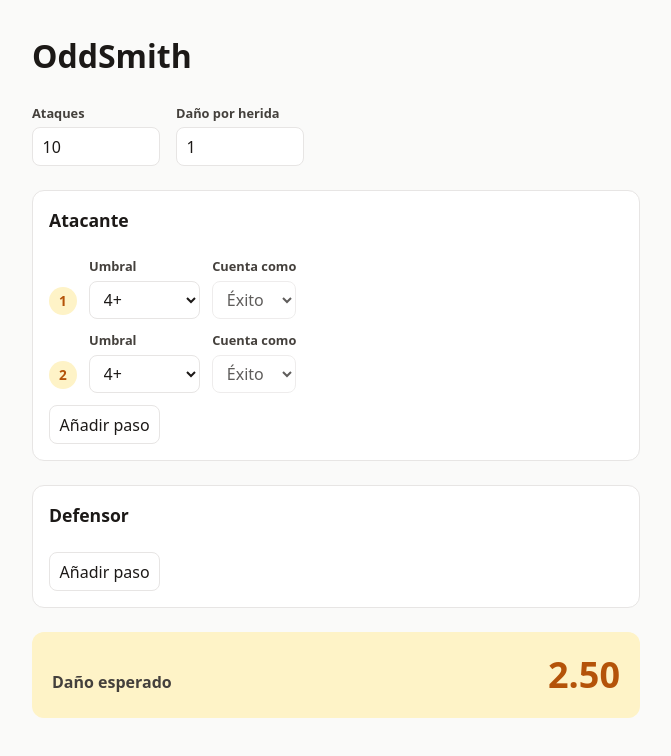
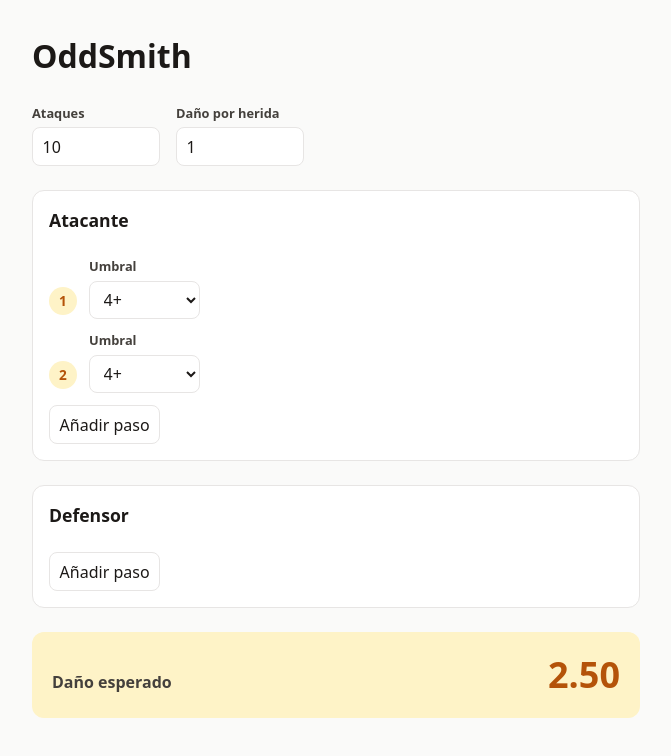
Before and after one commit to luismontoto/OddSmith, a React (Vite) app: page / in a window 1280 px wide. Shown: the top 756 px of the page, without its empty margins (304-975 px from the left). Built offline with nearby package versions, Linux system fonts and the light colour scheme.

Commit message:
feat: hide countsAs on the fixed hit/wound steps

```diff
--- a/src/components/StepList.tsx
+++ b/src/components/StepList.tsx
@@ -26,7 +26,7 @@ export function StepList({
               <span className="step-number">{index + 1}</span>
               <StepRow
                   step={step}
-            countsAsLocked={index < minSteps}
+                  hideCountsAs={index < minSteps}
                   onChange={(updated) =>
                       onChange(steps.map((s, i) => (i === index ? updated : s)))
                   }
--- a/src/components/StepRow.tsx
+++ b/src/components/StepRow.tsx
@@ -14,13 +14,13 @@ const thresholdLabel = (t: Threshold) => (t === 7 ? '7 (nunca)' : `${t}+`)
 type StepRowProps = {
   step: Step
   onChange: (step: Step) => void
-  countsAsLocked?: boolean
+  hideCountsAs?: boolean
 }
 
 export function StepRow({
                           step,
                           onChange,
-  countsAsLocked = false,
+                          hideCountsAs = false,
                         }: StepRowProps) {
   const id = useId()
   const thresholdId = `${id}-threshold`
@@ -45,12 +45,12 @@ export function StepRow({
           </select>
         </div>
 
+        {!hideCountsAs && (
             <div className="field">
               <label htmlFor={countsAsId}>Cuenta como</label>
               <select
                   id={countsAsId}
                   value={step.countsAs}
-          disabled={countsAsLocked}
                   onChange={(e) =>
                       onChange({ ...step, countsAs: e.target.value as Step['countsAs'] })
                   }
@@ -62,6 +62,7 @@ export function StepRow({
                 ))}
               </select>
             </div>
+        )}
       </div>
   )
 }
```
Lines whose indentation alone changed are shown as unchanged.
